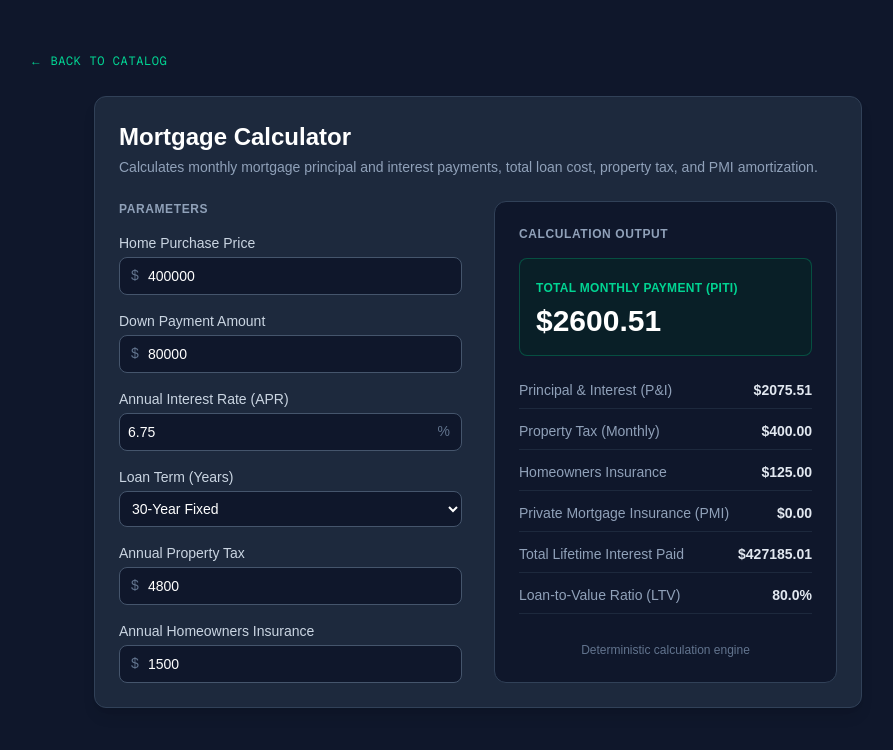
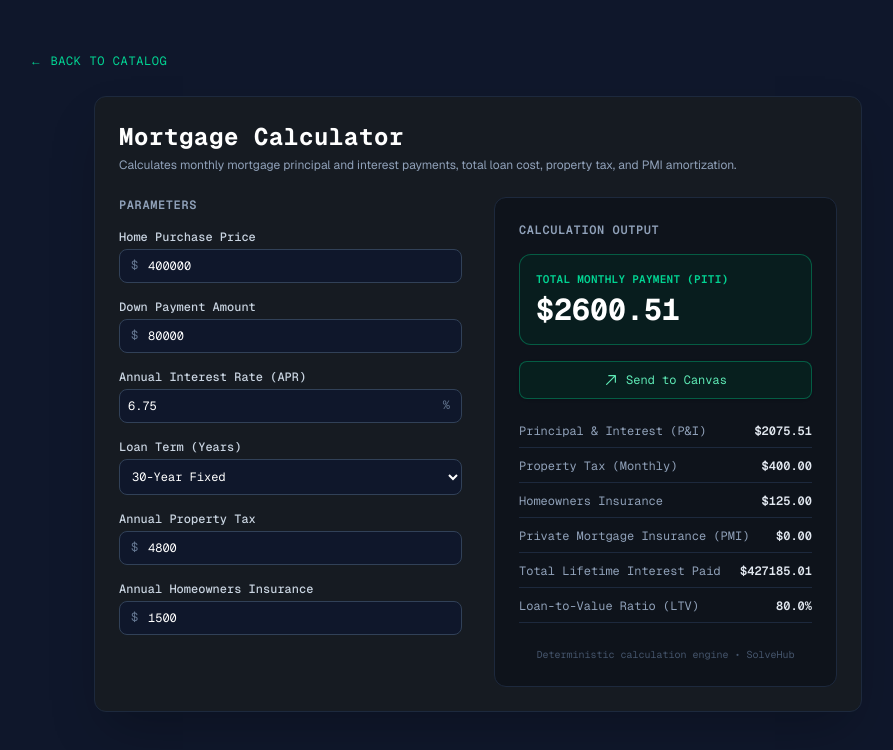
Before and after one commit to shaancodeshere/solvehub, a Next.js app: page /finance-business/mortgage-calculator in a window 1280 px wide. Shown: the top 750 px of the page, without its empty margins (162-1055 px from the left). Built offline with nearby package versions, Linux system fonts and the light colour scheme.

Commit message:
fix(canvas): calibrate dot-grid alignment, clean bridge outputs, and fix tax parsing

```diff
--- a/components/calculator/UniversalCalculator.tsx
+++ b/components/calculator/UniversalCalculator.tsx
@@ -1,13 +1,18 @@
 'use client';
 
 import React, { useState, useMemo } from 'react';
+import { useRouter } from 'next/navigation';
 import { getCalculatorById } from '@/lib/calculators';
+import { sendCalculatorToCanvas } from '@/lib/canvasBridge';
 
 interface Props {
     calculatorId: string;
 }
 
 export default function UniversalCalculator({ calculatorId }: Props) {
+    const router = useRouter();
+    const [isSent, setIsSent] = useState(false);
+
     // 1. Look up the calculator directly inside the Client Component
     const calculator = useMemo(() => getCalculatorById(calculatorId), [calculatorId]);
 
@@ -41,7 +46,7 @@ export default function UniversalCalculator({ calculatorId }: Props) {
     const result = useMemo(() => {
         try {
             return calculator.calculate(formValues);
-        } catch (err) {
+        } catch {
             return {
                 primaryOutput: { label: 'Error', value: 'Calculation failed' },
                 secondaryMetrics: [{ label: 'Details', value: 'Check your input parameters' }],
@@ -49,12 +54,36 @@ export default function UniversalCalculator({ calculatorId }: Props) {
         }
     }, [calculator, formValues]);
 
+    // 5. Send parameters to Section B and metrics to Section C
+    const handleSendToCanvas = () => {
+        if (!result?.primaryOutput || result.primaryOutput.label === 'Error') return;
+
+        // Collect parameters for Section B (Notepad)
+        const parameters = calculator.inputs.map((input) => ({
+            label: input.name,
+            value: formValues[input.id] ?? input.defaultValue,
+        }));
+
+        sendCalculatorToCanvas({
+            parameters,
+            primaryOutput: result.primaryOutput,
+            secondaryMetrics: result.secondaryMetrics || [],
+        });
+
+        setIsSent(true);
+
+        // Redirect smoothly back to canvas
+        setTimeout(() => {
+            router.push('/');
+        }, 600);
+    };
+
     return (
-        <div className="max-w-3xl mx-auto p-6 bg-slate-800 rounded-xl shadow-lg border border-slate-700 text-slate-100">
+        <div className="max-w-3xl mx-auto p-6 bg-[#161b22] rounded-xl shadow-2xl border border-slate-800 text-slate-100 font-mono">
             {/* Header */}
             <div className="mb-6">
-                <h1 className="text-2xl font-bold text-white">{calculator.name}</h1>
-                <p className="text-sm text-slate-400 mt-1">{calculator.description}</p>
+                <h1 className="text-2xl font-bold text-white tracking-wide">{calculator.name}</h1>
+                <p className="text-xs text-slate-400 mt-1 font-sans">{calculator.description}</p>
             </div>
 
             <div className="grid grid-cols-1 md:grid-cols-2 gap-8">
@@ -65,7 +94,7 @@ export default function UniversalCalculator({ calculatorId }: Props) {
                     </h2>
                     {calculator.inputs.map((input) => (
                         <div key={input.id} className="space-y-1">
-                            <label className="block text-sm font-medium text-slate-300">
+                            <label className="block text-xs font-medium text-slate-300">
                                 {input.name}
                             </label>
 
@@ -74,7 +103,7 @@ export default function UniversalCalculator({ calculatorId }: Props) {
                                 <select
                                     value={formValues[input.id] ?? input.defaultValue}
                                     onChange={(e) => handleInputChange(input.id, e.target.value)}
-                                    className="w-full rounded-lg border border-slate-600 bg-slate-900 p-2 text-sm text-white focus:ring-2 focus:ring-emerald-500 focus:outline-none"
+                                    className="w-full rounded-lg border border-slate-700 bg-slate-900 p-2 text-xs text-white focus:ring-1 focus:ring-emerald-500 focus:outline-none"
                                 >
                                     {input.options?.map((opt) => (
                                         <option key={opt.value} value={opt.value}>
@@ -86,7 +115,7 @@ export default function UniversalCalculator({ calculatorId }: Props) {
                                 /* Numeric, Currency, Text, Date controls */
                                 <div className="relative">
                                     {input.prefix && (
-                                        <span className="absolute left-3 top-2 text-slate-500 text-sm">
+                                        <span className="absolute left-3 top-2 text-slate-500 text-xs">
                                             {input.prefix}
                                         </span>
                                     )}
@@ -104,11 +133,11 @@ export default function UniversalCalculator({ calculatorId }: Props) {
                                                     : e.target.value
                                             )
                                         }
-                                        className={`w-full rounded-lg border border-slate-600 bg-slate-900 p-2 text-sm text-white focus:ring-2 focus:ring-emerald-500 focus:outline-none ${input.prefix ? 'pl-7' : ''
+                                        className={`w-full rounded-lg border border-slate-700 bg-slate-900 p-2 text-xs text-white focus:ring-1 focus:ring-emerald-500 focus:outline-none ${input.prefix ? 'pl-7' : ''
                                             } ${input.suffix ? 'pr-12' : ''}`}
                                     />
                                     {input.suffix && (
-                                        <span className="absolute right-3 top-2 text-slate-500 text-sm">
+                                        <span className="absolute right-3 top-2 text-slate-500 text-xs">
                                             {input.suffix}
                                         </span>
                                     )}
@@ -119,35 +148,56 @@ export default function UniversalCalculator({ calculatorId }: Props) {
                 </div>
 
                 {/* Dynamic Output Receipt */}
-                <div className="bg-slate-900 p-6 rounded-xl border border-slate-700 flex flex-col justify-between">
+                <div className="bg-[#0e131b] p-6 rounded-xl border border-slate-800 flex flex-col justify-between">
                     <div>
                         <h2 className="text-xs font-semibold uppercase tracking-wider text-slate-400 mb-4">
                             Calculation Output
                         </h2>
 
                         {/* Primary Metric Card */}
-                        <div className="p-4 bg-emerald-950/40 border border-emerald-500/30 rounded-lg mb-4">
-                            <span className="text-xs font-semibold text-emerald-400 uppercase tracking-wide">
+                        <div className="p-4 bg-emerald-950/40 border border-emerald-500/40 rounded-xl mb-4">
+                            <span className="text-[11px] font-semibold text-emerald-400 uppercase tracking-wide block">
                                 {result.primaryOutput.label}
                             </span>
-                            <div className="text-3xl font-bold text-white mt-1">
+                            <div className="text-3xl font-bold text-white mt-1 break-all">
                                 {result.primaryOutput.prefix}
                                 {result.primaryOutput.value}
                                 {result.primaryOutput.suffix && (
-                                    <span className="text-lg font-normal text-emerald-300 ml-1">
+                                    <span className="text-base font-normal text-emerald-300 ml-1">
                                         {result.primaryOutput.suffix}
                                     </span>
                                 )}
                             </div>
                         </div>
 
+                        {/* "Send to Canvas" Action Button */}
+                        <button
+                            type="button"
+                            onClick={handleSendToCanvas}
+                            disabled={isSent || result.primaryOutput.label === 'Error'}
+                            className={`w-full py-2.5 px-3 rounded-lg border text-xs font-mono transition flex items-center justify-center gap-2 mb-4 shadow-sm active:scale-[0.98] ${isSent
+                                ? 'bg-emerald-900/80 border-emerald-500 text-white'
+                                : 'bg-emerald-950/50 hover:bg-emerald-900/60 border-emerald-500/40 hover:border-emerald-500 text-emerald-300 hover:text-white'
+                                }`}
+                        >
+                            <svg
+                                className="w-3.5 h-3.5 stroke-current"
+                                fill="none"
+                                viewBox="0 0 24 24"
+                                strokeWidth="2"
+                            >
+                                <path strokeLinecap="round" strokeLinejoin="round" d="M4.5 19.5l15-15m0 0H8.25m11.25 0v11.25" />
+                            </svg>
+                            <span>{isSent ? 'Added to Canvas' : 'Send to Canvas'}</span>
+                        </button>
+
                         {/* Secondary Metrics */}
                         {result.secondaryMetrics && result.secondaryMetrics.length > 0 && (
-                            <div className="space-y-3 pt-2">
+                            <div className="space-y-2.5 pt-2">
                                 {result.secondaryMetrics.map((metric, idx) => (
                                     <div
                                         key={idx}
-                                        className="flex justify-between items-center text-sm border-b border-slate-800 pb-2"
+                                        className="flex justify-between items-center text-xs border-b border-slate-800 pb-2"
                                     >
                                         <span className="text-slate-400">{metric.label}</span>
                                         <span className="font-semibold text-slate-200">
@@ -161,8 +211,8 @@ export default function UniversalCalculator({ calculatorId }: Props) {
                         )}
                     </div>
 
-                    <p className="text-xs text-slate-500 mt-6 text-center">
-                        Deterministic calculation engine
+                    <p className="text-[10px] text-slate-600 mt-6 text-center font-mono">
+                        Deterministic calculation engine • SolveHub
                     </p>
                 </div>
             </div>
--- /dev/null
+++ b/lib/canvasBridge.ts
@@ -0,0 +1,51 @@
+export interface BridgeMetric {
+    label: string;
+    value: string | number;
+    prefix?: string;
+    suffix?: string;
+}
+
+export interface BridgePayload {
+    parameters: { label: string; value: number | string }[];
+    primaryOutput: { label: string; value: string | number; prefix?: string; suffix?: string };
+    secondaryMetrics: BridgeMetric[];
+}
+
+/**
+ * Sets Section B to only the parameter inputs and stores the calculation outputs for Section C
+ */
+export function sendCalculatorToCanvas(payload: BridgePayload): void {
+    try {
+        // 1. Format parameter lines in clean plain English without underscores or punctuation
+        const paramLines: string[] = [];
+        payload.parameters.forEach((param) => {
+            // Retain parentheses, letters, numbers, and clean up extra spaces
+            const cleanLabel = param.label
+                .trim()
+                .replace(/[^a-zA-Z0-9\s()/%-]/g, ' ')
+                .replace(/\s+/g, ' ');
+
+            const cleanVal =
+                typeof param.value === 'number'
+                    ? param.value
+                    : param.value.toString().replace(/[^0-9.-]/g, '');
+
+            if (cleanLabel && cleanVal !== '') {
+                paramLines.push(`${cleanLabel} ${cleanVal}`);
+            }
+        });
+
+        // 2. Overwrite Section B with ONLY the parameters from the chosen calculator
+        const cleanCanvasText = paramLines.join('\n');
+        localStorage.setItem('solvehub_active_canvas', cleanCanvasText);
+
+        // 3. Store the output hero and secondary metrics for Section C
+        const outputData = {
+            primaryOutput: payload.primaryOutput,
+            secondaryMetrics: payload.secondaryMetrics,
+        };
+        localStorage.setItem('solvehub_active_calculator_output', JSON.stringify(outputData));
+    } catch (err) {
+        console.error('Failed to bridge calculator to canvas:', err);
+    }
+}
--- a/lib/canvasEngine.ts
+++ b/lib/canvasEngine.ts
@@ -140,7 +140,9 @@ export function executeCanvasScript(rawText: string): CanvasExecutionResult {
         }
 
         // 4. Additions / Tax / Surcharge
-        const isTax = /\b(tax|tip|fee|service charge|vat|gst|interest)\b/i.test(lower);
+        // Exclude compound parameter labels like "interest rate", "rate", etc. so they remain standard base items
+        const isInterestRateParam = /\b(interest\s*rate|rate\s*apr|apr)\b/i.test(lower);
+        const isTax = !isInterestRateParam && /\b(tax|tip|fee|service charge|vat|gst)\b/i.test(lower);
         if (isTax) {
             const pctMatch = lower.match(/(\d+(?:\.\d+)?)%/);
             const flatMatch = clean.match(/\d+(?:\.\d+)?/);
@@ -159,8 +161,8 @@ export function executeCanvasScript(rawText: string): CanvasExecutionResult {
             continue;
         }
 
-        // 5. Standard Base Line Items
-        const kvMatch = clean.match(/^([a-zA-Z_\s]+?)(?:\s*[:=]\s*|\s+)([\d,.]+(?:\s*[+\-*/]\s*[\d,.]+)*)$/);
+        // 5. Standard Base Line Items (supports letters, numbers, parentheses, and brackets in names)
+        const kvMatch = clean.match(/^([a-zA-Z0-9_\s()[\]/%-]+?)(?:\s*[:=]\s*|\s+)([\d,.]+(?:\s*[+\-*/]\s*[\d,.]+)*)$/);
         if (kvMatch) {
             const label = kvMatch[1].trim();
             const expr = kvMatch[2].replace(/,/g, '');
--- a/package.json
+++ b/package.json
@@ -3,7 +3,7 @@
   "version": "0.1.0",
   "private": true,
   "scripts": {
-    "dev": "next dev",
+    "dev": "next dev --webpack",
     "build": "next build",
     "start": "next start",
     "lint": "eslint"
```
Also changed, not shown: app/page.tsx (+74 -20 lines).
